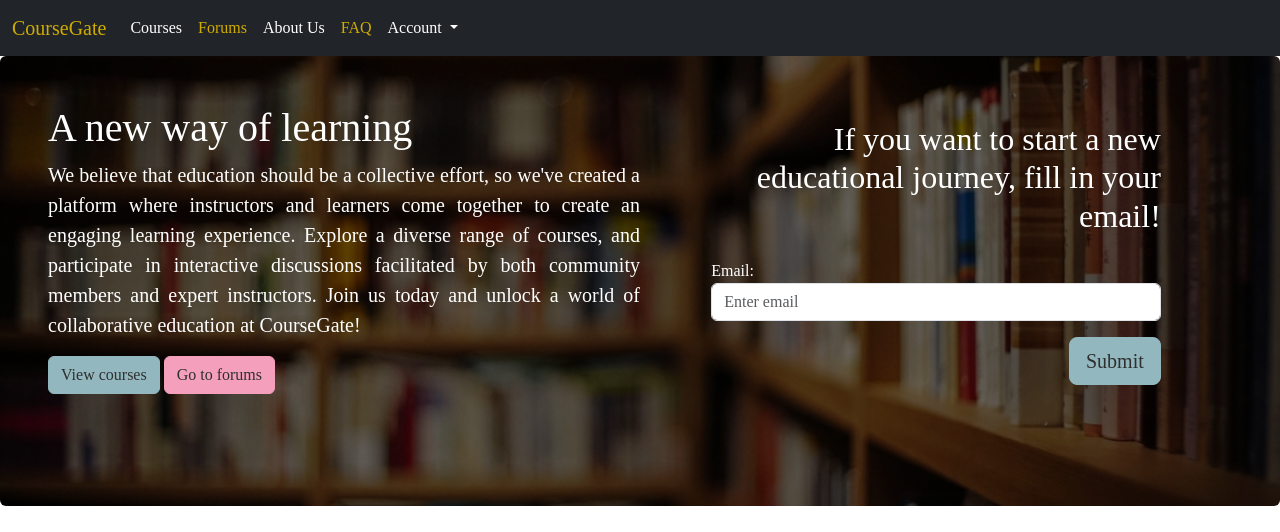
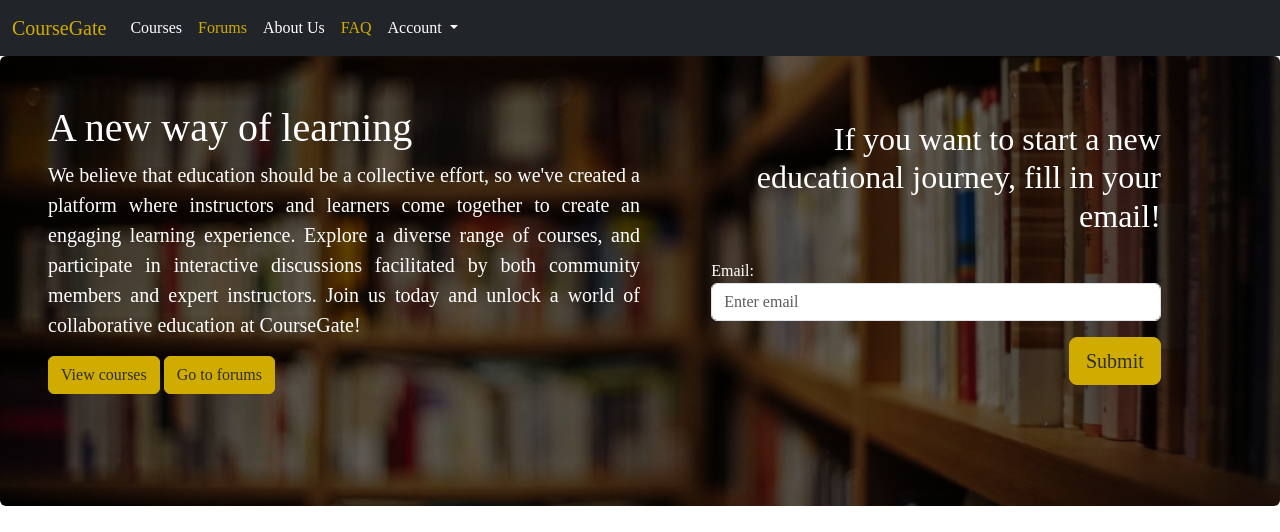
Before and after one commit to Chaimette/Chaimette.github.io, a plain HTML site: page index.html in a window 1280 px wide. Shown: the top 532 px of the page. Drawn offline with nearby package versions, Linux system fonts and the light colour scheme; a web font is replaced by a local one.

Commit message:
Update main.css
Changed button colors to --bs-gold

```diff
--- a/main.css
+++ b/main.css
@@ -160,14 +160,14 @@ blockquote::before{
 /* } */
 
 button.primary-color {
-  background-color: var(--bs-primary);
-  border-color: var(--bs-primary);
+background-color: var(--bs-gold);
+border-color: var(--bs-gold);
 
 }
 
 button.secondary-color {
-  background-color: var(--bs-secondary);
-  border-color: var(--bs-secondary);
+  background-color: var(--bs-gold);
+  border-color: var(--bs-gold);
 
 }
 
```
